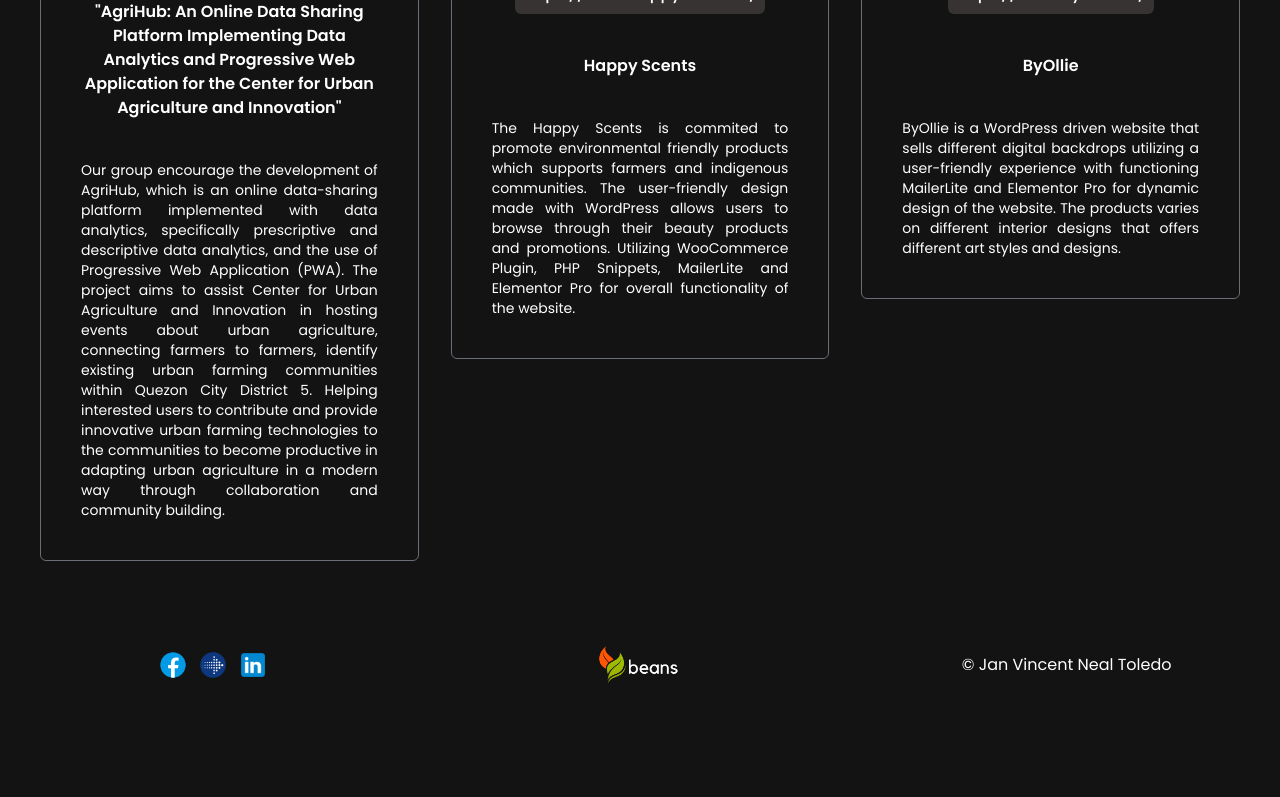
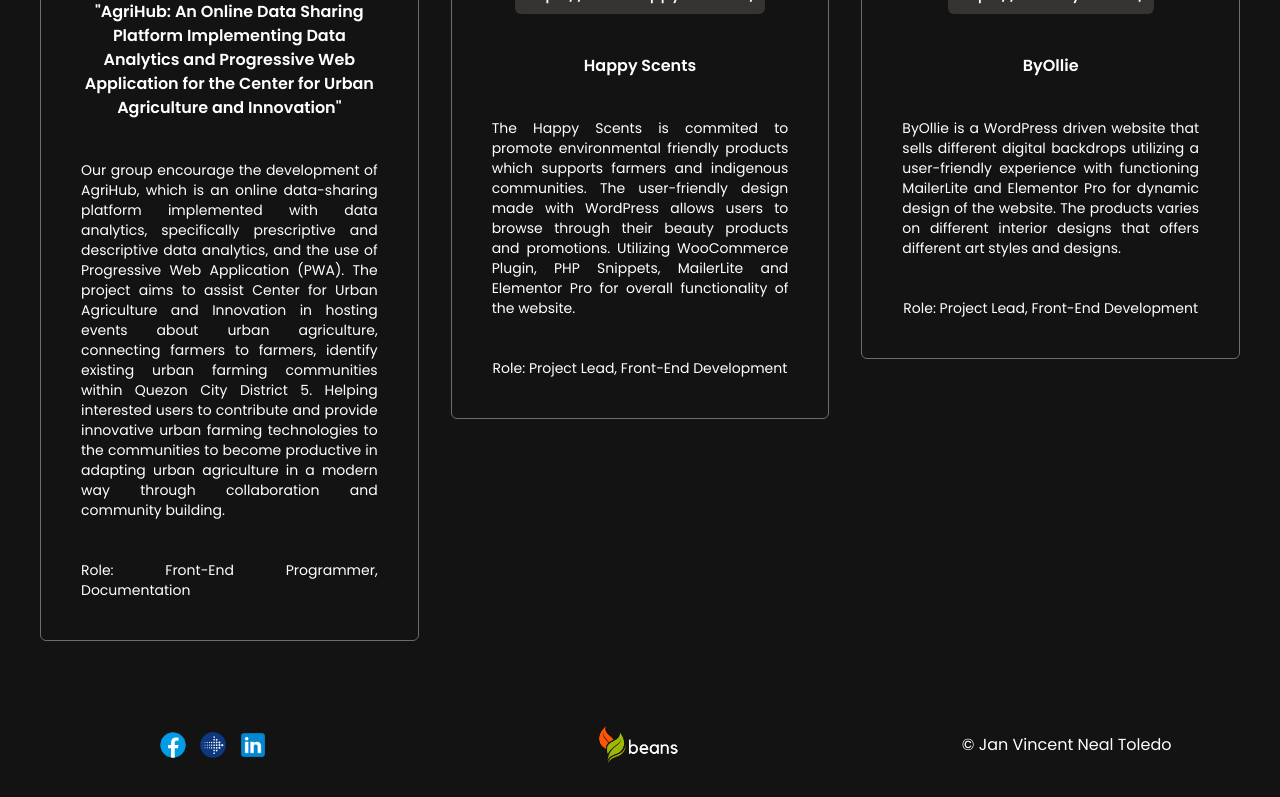
Before and after one commit to vince-dev-it/tata-repo, a React (Vite) app: page /Projects in a window 1280 px wide. Shown: the part 548-1345 px from the top of the page. Before the commit the page ends 1277 px from the top, so only its background shows below. Built offline with nearby package versions, Linux system fonts and the light colour scheme.

Commit message:
fix projects

```diff
--- a/src/Projects.jsx
+++ b/src/Projects.jsx
@@ -46,6 +46,9 @@
             urban agriculture in a modern way through collaboration and
             community building.
           </p>
+          <p className="text-white font-poppins text-sm text-justify">
+            Role: Front-End Programmer, Documentation
+          </p>
         </div>
         {/* Card 2 */}
         <div className="flex flex-col gap-10 border border-[#686D76] rounded-md py-10 px-10 place-items-center">
@@ -74,6 +77,9 @@
             Plugin, PHP Snippets, MailerLite and Elementor Pro for overall
             functionality of the website.
           </p>
+          <p className="text-white font-poppins text-sm text-justify">
+            Role: Project Lead, Front-End Development
+          </p>
         </div>
         {/* Card 3 */}
         <div className="flex flex-col gap-10 border border-[#686D76] rounded-md py-10 px-10 place-items-center">
@@ -101,6 +107,9 @@
             products varies on different interior designs that offers different
             art styles and designs.
           </p>
+          <p className="text-white font-poppins text-sm text-justify">
+            Role: Project Lead, Front-End Development
+          </p>
         </div>
       </div>
       <Footer></Footer>
```
